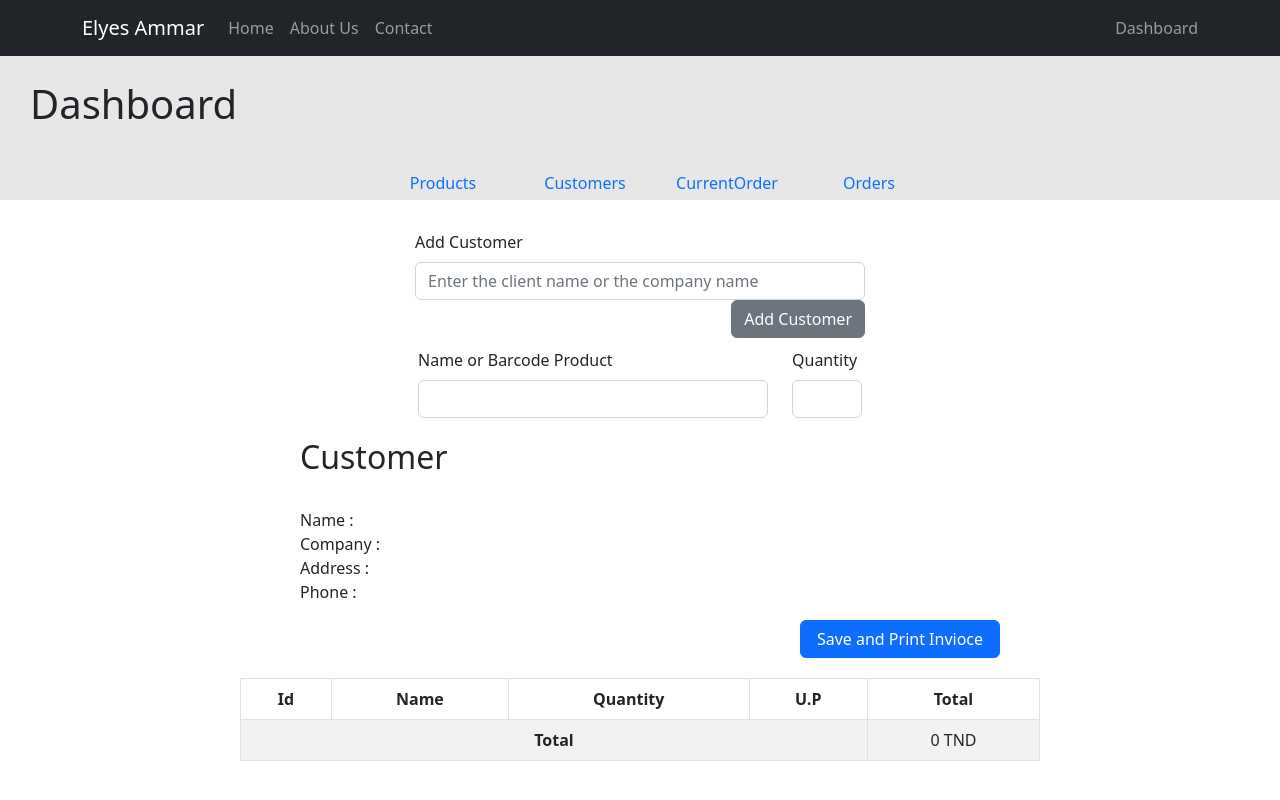
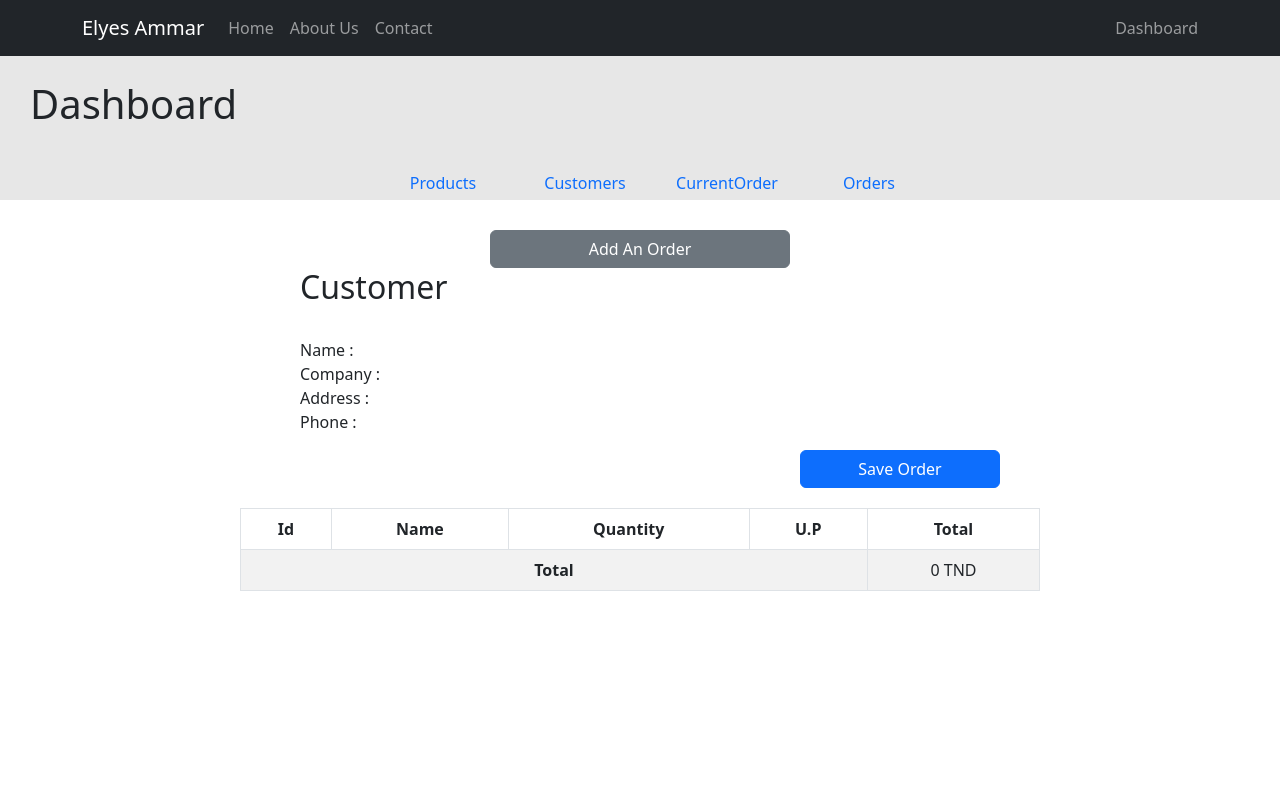
Before and after one commit to ElyesAmmar/MyProjectGoMyCode, a React (Create React App) app in the folder client/: page /dashboard/currentOrder in a window 1280 px wide. Built offline with nearby package versions, Linux system fonts and the light colour scheme.

Commit message:
update adding order form to modal

```diff
--- a/client/src/JS/actions/order.js
+++ b/client/src/JS/actions/order.js
@@ -26,6 +26,7 @@ export const SaveOrder = (order) => async(dispatch)=>{
     } catch (error) {
         console.log(error)
     }
+    dispatch(getOrders())
 }
 
 export const getOrders = () => async(dispatch)=>{
--- a/client/src/components/AddOrder.jsx
+++ b/client/src/components/AddOrder.jsx
@@ -5,6 +5,7 @@ import { useDispatch } from 'react-redux';
 import { updateProduct } from '../JS/actions/products'
 import {SaveOrder } from '../JS/actions/order'
 import AddOrderForm from './AddOrderForm';
+import { useNavigate } from "react-router-dom";
 
 
 function MakeOrder() {
@@ -13,6 +14,7 @@ function MakeOrder() {
   const [client, setClient] = useState(useSelector((state)=> state.orderReducer.client))
   const productsOrder = products.map((prod)=> {return {Name: prod.Name , Quantity: prod.quantity , Price: prod.Price , TotalPrice: prod.TotalPrice  }})
   const dispatch = useDispatch()
+  const navigate = useNavigate()
 
   const TotalPrice = () => {
     return products.reduce((total, product) => {
@@ -35,8 +37,10 @@ const updateStockProduct = () =>{
 
 
 return (
-  <div>
+  <div style={{marginTop:'30px'}}>
+    <div style={{textAlign:'center'}}>
     <AddOrderForm />
+    </div>
     <div className='client' style={{paddingLeft:'300px'}}>
           <h2>Customer</h2><br/>
           <p> Name : {client.Name} <br/>
@@ -48,8 +52,8 @@ return (
     <Button
     variant="primary"
     style={{width:'200px', marginLeft:'800px'} }
-    onClick={()=>{updateStockProduct();saveOrder() }}>
-            Save and Print Invioce
+    onClick={()=>{updateStockProduct();saveOrder(); navigate("/dashboard/Orders")}}>
+            Save Order
       </Button>
     </div>
 
--- a/client/src/components/AddOrderForm.jsx
+++ b/client/src/components/AddOrderForm.jsx
@@ -1,26 +1,37 @@
 import React, {useState} from 'react';
 import { Form, Button, Row, Col} from 'react-bootstrap';
 
+import Modal from 'react-bootstrap/Modal';
 
 
 function AddOrderForm() {
   const [product, setProduct] = useState({name:'',quantity:''})
   const [client, setClient] = useState({name:'', company:''})
+  const [show, setShow] = useState(false);
+  const handleClose = () => setShow(false);
+  const handleShow = () => setShow(true);
+
   return (
+    <>
+      <Button variant="secondary" style={{width:'300px'}} onClick={handleShow}>
+        Add An Order
+      </Button>
+
+      <Modal show={show} onHide={handleClose}>
+        <Modal.Header closeButton>
+          <Modal.Title>Add Order</Modal.Title>
+        </Modal.Header>
+        <Modal.Body>
         <div className='order-form'>
 
-    <div style={{margin: '10px auto 0'}}>
+<div >
   <Form.Label>Add Customer</Form.Label><br/>
   <Form.Control
   placeholder='Enter the client name or the company name' style={{width:'450px'}}
   onChange={(e)=>setClient(e.target.value)}
   />
-      <Button
-       variant="secondary" style={{float: 'right'}}
-      >Add Customer</Button>
-
 </div>
-      <div style={{margin: '10px auto 0'}}>
+  <div style={{width:'450px', marginTop:'10px'}}>
   <Form>
     <Row>
     <Col>
@@ -36,6 +47,19 @@ function AddOrderForm() {
     </div>
  </div>
 
+
+        </Modal.Body>
+        <Modal.Footer>
+          <Button variant="secondary" onClick={handleClose}>
+            Close
+          </Button>
+          <Button variant="primary" onClick={handleClose}>
+            Save Order
+          </Button>
+        </Modal.Footer>
+      </Modal>
+    </>
+
   );
 }
 
--- a/client/src/components/orders.jsx
+++ b/client/src/components/orders.jsx
@@ -11,6 +11,7 @@ function Orders(){
 
 const dispatch = useDispatch()
 const orders = useSelector((state)=> state.orderReducer.orders)
+const reversedOrders = orders.slice().reverse()
 console.log(orders)
 useEffect(()=>{
    dispatch(getOrders())
@@ -31,7 +32,7 @@ useEffect(()=>{
           <th style={{width:'200px'}}>Print Invoice</th>
         </tr>
       </thead>
-      {orders.map((ord)=>
+      {reversedOrders.map((ord)=>
         <tbody key={ord._id}>
         <tr >
           <td><Form.Check /></td>
```
Lines whose indentation alone changed are shown as unchanged.
